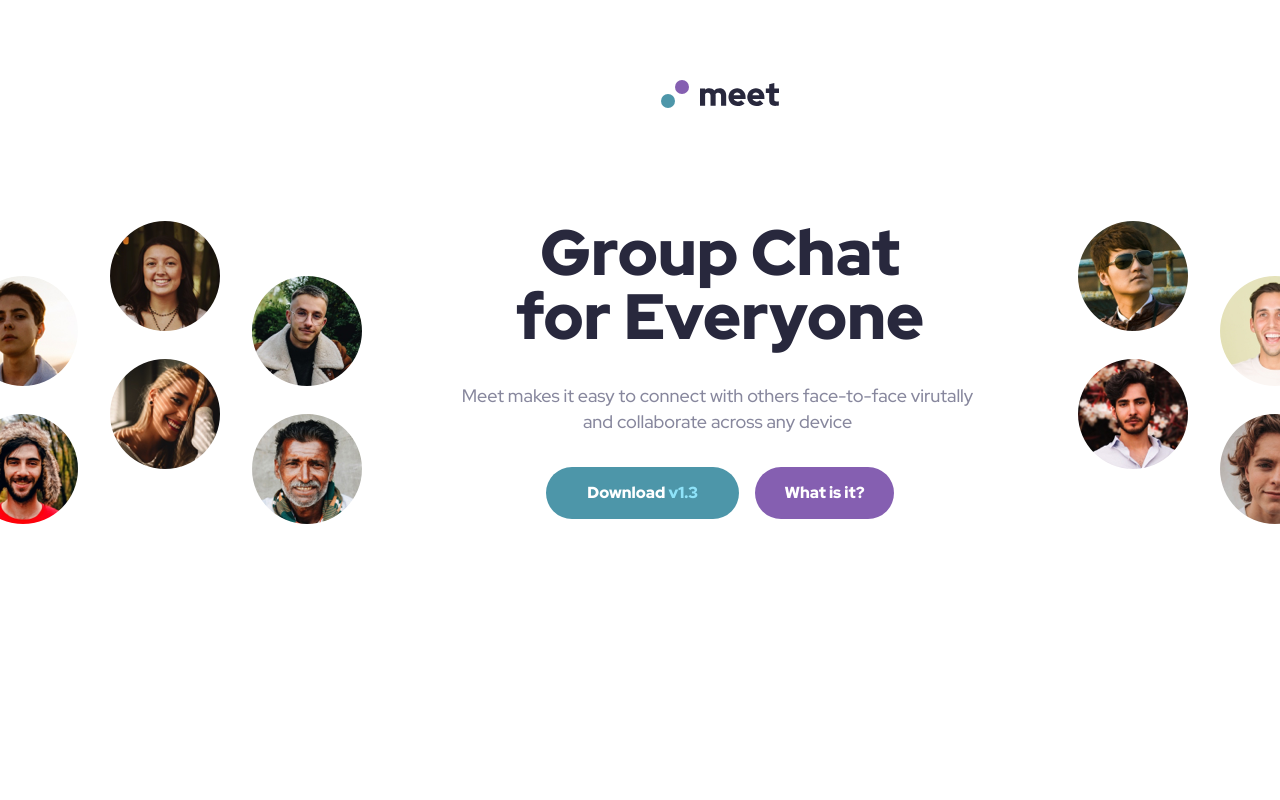
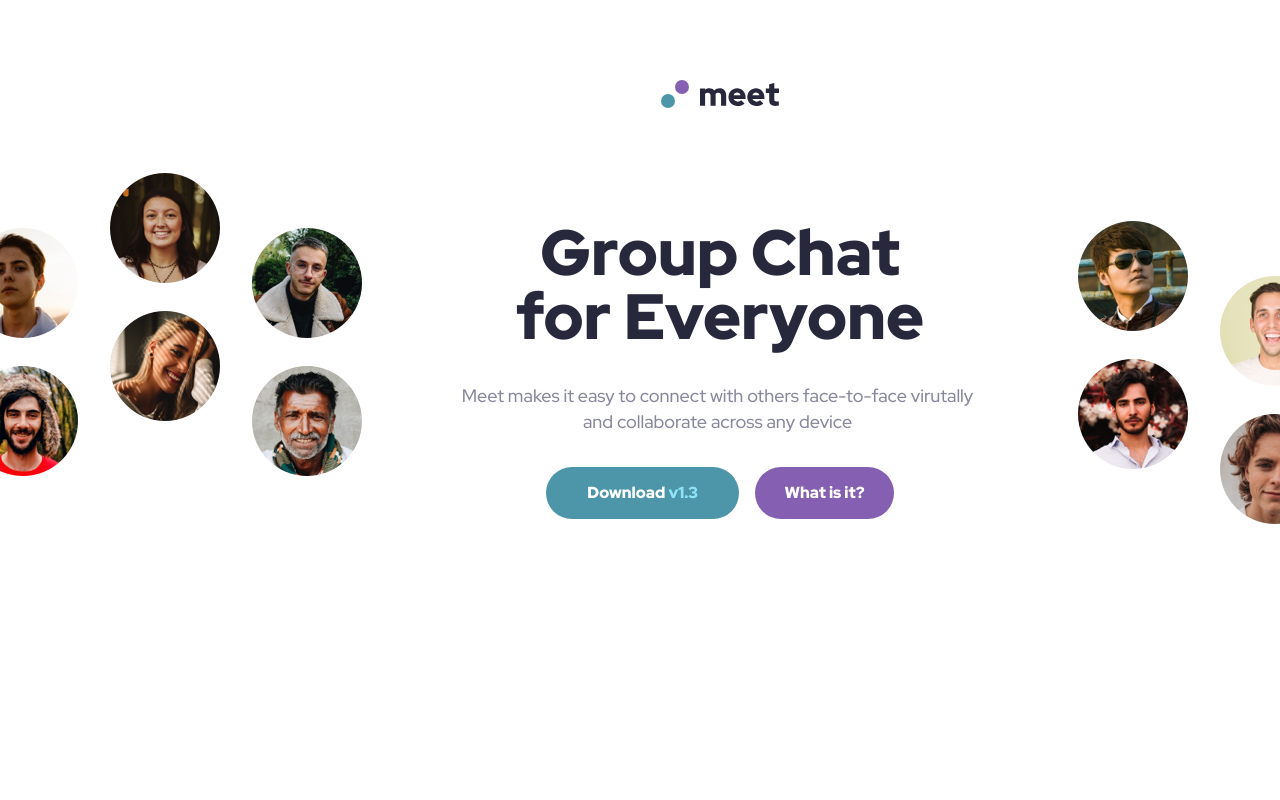
Before and after one commit to dialectrical/meet-landing-page, a React (Create React App) app: page / in a window 1280 px wide. Shown: the top 800 px of the page. Built offline with nearby package versions, Linux system fonts and the light colour scheme.

Commit message:
fix: adjust heroLeftImage margins

```diff
--- a/src/components/Hero.js
+++ b/src/components/Hero.js
@@ -10,7 +10,7 @@ export const Hero = () => {
   const { primaryButton, secondaryButton } = Theme;
   return (
     <StyledHeroContainer>
-      <img src={heroLeft} style={{ marginLeft: "-32px" }} />
+      <img src={heroLeft} style={{ margin: "-48px 0px 0px -32px" }} />
       <StyledHeroContainerContent>
         <h2>Group Chat for Everyone</h2>
         <p>
```
